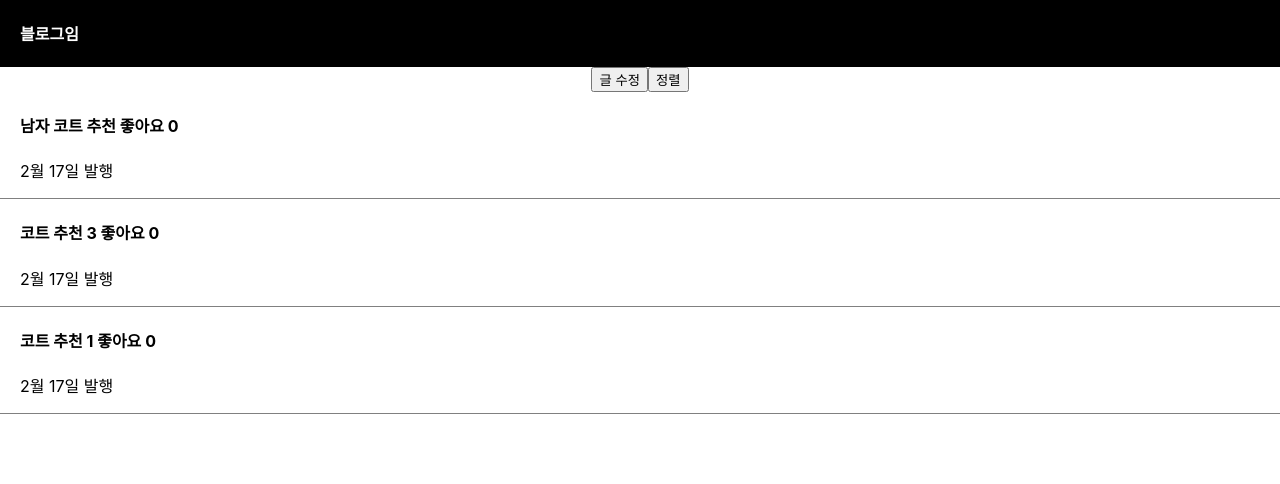
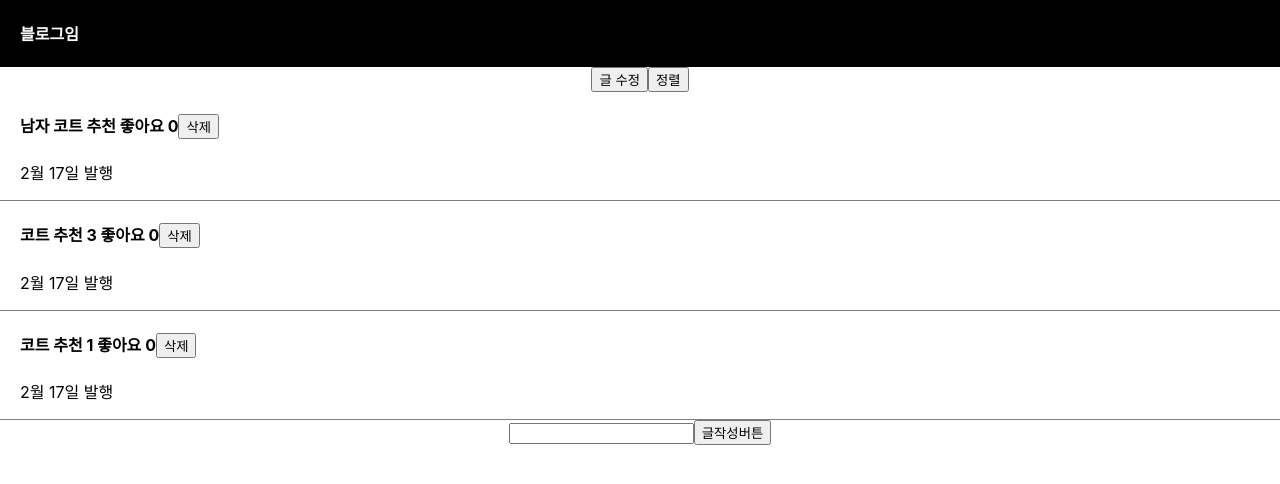
Before and after one commit to suzhanlee/react-blog, a React (Create React App) app: page / in a window 1280 px wide. Shown: the top 484 px of the page. Built offline with nearby package versions, Linux system fonts and the light colour scheme.

Commit message:
feat : 글 발행 및 삭제 기능 추가

```diff
--- a/src/App.js
+++ b/src/App.js
@@ -10,6 +10,7 @@
     let [like, changeLike] = useState([0, 0, 0]);
     let [modal, setModal] = useState([false, false, false]);
     let [titleOrder, setTitleOrder] = useState(0);
+    let [inputValue, setInputValue] = useState("");
 
     return (
         <div className="App">
@@ -49,7 +50,8 @@
                         >
                             {t}{" "}
                             <span
-                                onClick={() => {
+                                onClick={(e) => {
+                                    e.stopPropagation();
                                     let copy = [...like];
                                     copy[idx]++;
                                     changeLike(copy);
@@ -58,11 +60,39 @@
                                 좋아요
                             </span>{" "}
                             {like[idx]}
+                            <button
+                                onClick={(e) => {
+                                  e.stopPropagation();
+                                  let copy = [...title];
+                                  copy.splice(idx, 1);
+                                  changeTitle(copy);
+                                }}
+                            >
+                                삭제
+                            </button>
                         </h4>
                         <p>2월 17일 발행</p>
                     </div>
                 );
             })}
+
+            <form>
+                <input
+                    onChange={(e) => {
+                        setInputValue(e.target.value);
+                    }}
+                ></input>
+
+                <button
+                    onClick={() => {
+                        let copy = [...title];
+                        copy.unshift(inputValue);
+                        changeTitle(copy);
+                    }}
+                >
+                    글작성버튼
+                </button>
+            </form>
 
             {modal[titleOrder] == true ? (
                 <Modal
```
